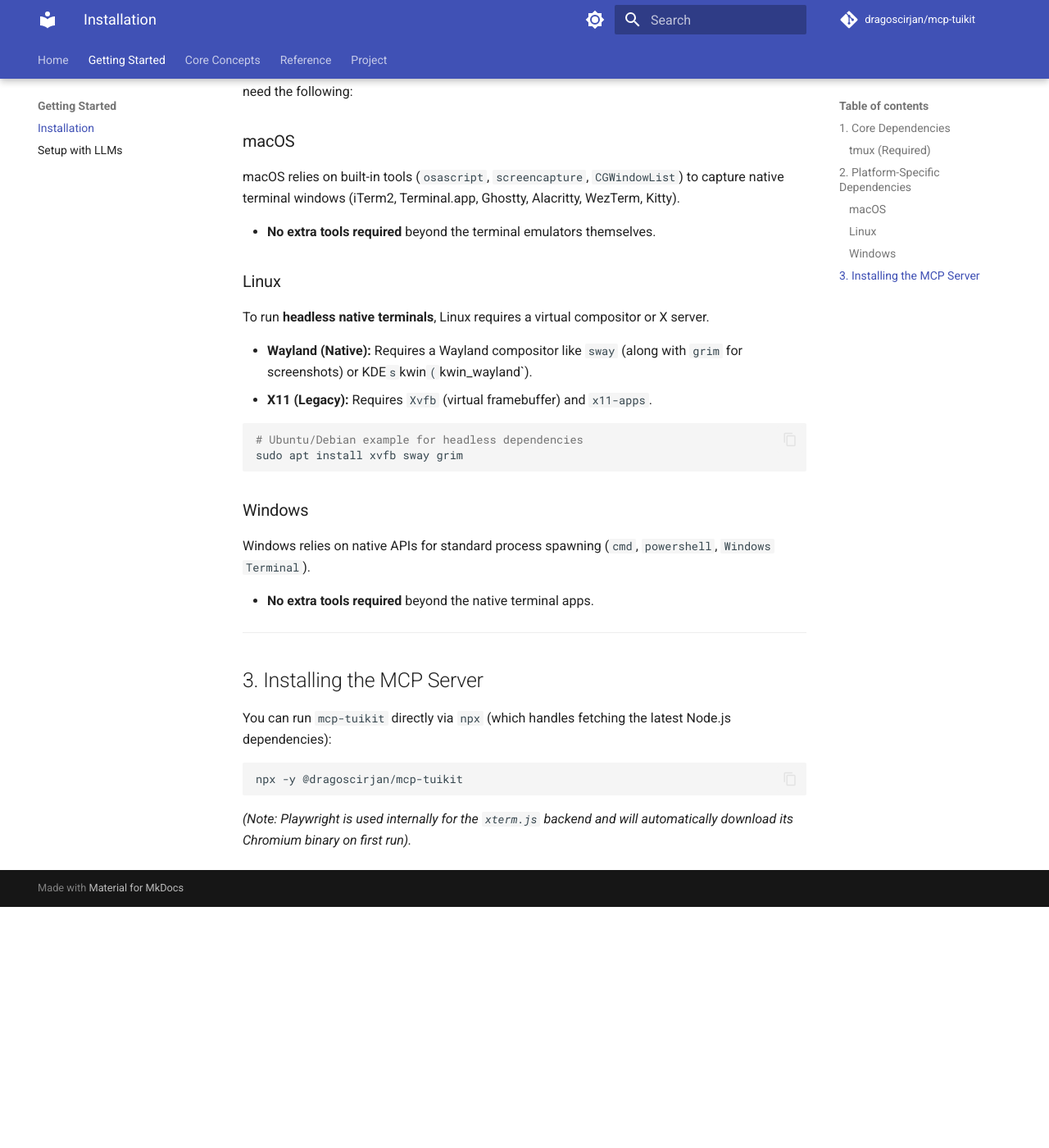
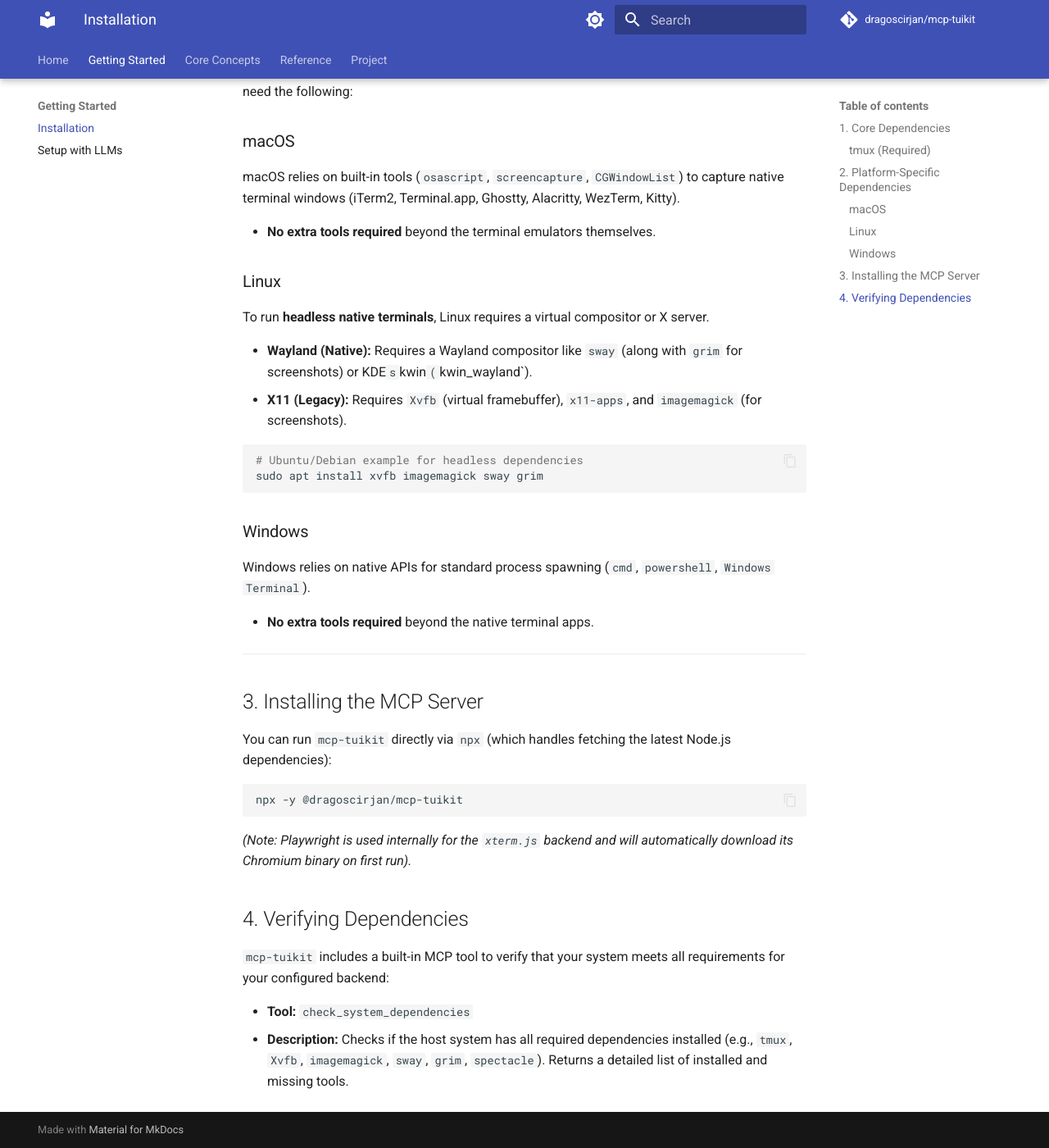
Before and after one commit to dragoscirjan/mcp-tuikit, an MkDocs documentation site: the page built from docs/getting-started/installation.md, in a window 1280 px wide and 1400 px high, scrolled down 870 px. Shown: the whole window at 82% size. Built offline with MkDocs 1.6.1 and Material for MkDocs 9.7.7, drawn with Linux system fonts in a browser that asks for light colours; comment, search, counter and statistics services are not loaded; before the commit the page ends 1976 px from its top, so only the background shows below that.

Commit message:
fix: document imagemagick requirement and dependency checker tool

````diff
--- a/docs/getting-started/installation.md
+++ b/docs/getting-started/installation.md
@@ -43,11 +43,11 @@
 To run **headless native terminals**, Linux requires a virtual compositor or X server.
 
 - **Wayland (Native):** Requires a Wayland compositor like `sway` (along with `grim` for screenshots) or KDE`s `kwin` (`kwin_wayland`).
-- **X11 (Legacy):** Requires `Xvfb` (virtual framebuffer) and `x11-apps`.
+- **X11 (Legacy):** Requires `Xvfb` (virtual framebuffer), `x11-apps`, and `imagemagick` (for screenshots).
 
 ```bash
 # Ubuntu/Debian example for headless dependencies
-sudo apt install xvfb sway grim
+sudo apt install xvfb imagemagick sway grim
 ```
 
 ### Windows
@@ -67,3 +67,10 @@
 ```
 
 _(Note: Playwright is used internally for the `xterm.js` backend and will automatically download its Chromium binary on first run)._
+
+## 4. Verifying Dependencies
+
+`mcp-tuikit` includes a built-in MCP tool to verify that your system meets all requirements for your configured backend:
+
+- **Tool:** `check_system_dependencies`
+- **Description:** Checks if the host system has all required dependencies installed (e.g., `tmux`, `Xvfb`, `imagemagick`, `sway`, `grim`, `spectacle`). Returns a detailed list of installed and missing tools.
````
Also changed, not shown: README.md (+10 -9 lines), docs/reference/tools.md (+10 -9 lines).
